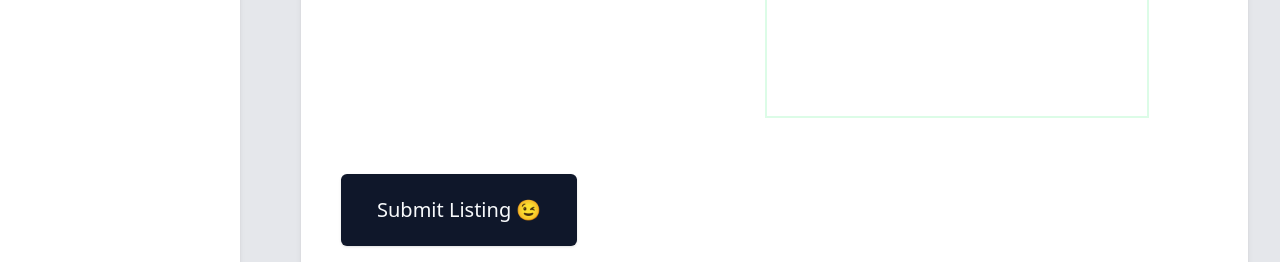
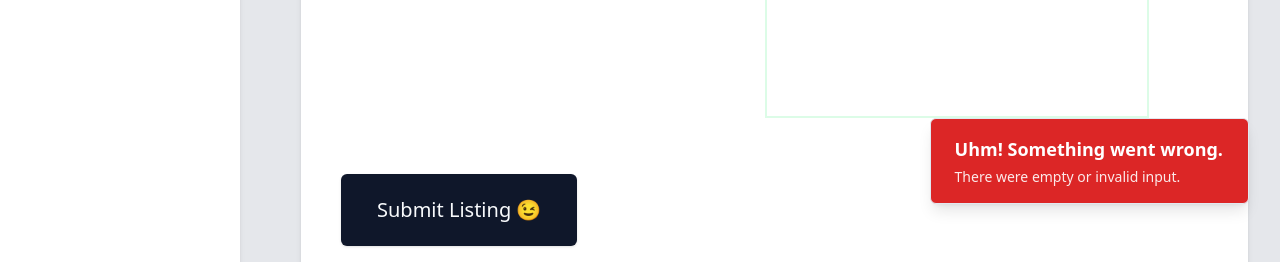
Before and after one commit to Ivanstwan/01-03-billboard-webapp, a React (Vite) app in the folder client/: page /listing/add in a window 1280 px wide. Both pictures are taken after typing "Sample", "Sample", "5", "5", "Sample", "Sample" into the empty fields and a click on the button "Submit Listing 😉". Shown: the part 1410-1672 px from the top of the page. Built offline with nearby package versions, Linux system fonts and the light colour scheme.

Commit message:
[client] add error message

```diff
--- a/client/src/components/custom/error/errorNotification.jsx
+++ b/client/src/components/custom/error/errorNotification.jsx
@@ -5,21 +5,62 @@ const ErrorNotification = () => {
   const { errors, addError, removeError } = useErrorContext();
 
   return errors ? (
-    <div className="fixed bottom-0 right-0 flex flex-col items-end p-8">
-      <div
-        onClick={() => addError('new messagege lorem' + Date.now())}
-        className="fixed left-0 top-20 cursor-pointer"
-      >
-        <span>add error</span>
-      </div>
+    <div className="fixed bottom-[2rem] right-0 z-50 flex flex-col items-end gap-2 p-8 transition-all">
       {errors.map((error) => {
-        return (
-          <div className="animation-try flex">
-            <span className="border border-solid border-red-500 p-4">
-              {error.message}
-            </span>
-          </div>
-        );
+        switch (error.variant) {
+          case 'red':
+            return (
+              <div className="animation-try">
+                <div className="flex rounded-md border border-solid bg-red-600 px-6 py-4 shadow-lg">
+                  <div className="grid gap-1">
+                    <div className="text-lg font-semibold text-white [&+div]:text-sm">
+                      {error.title || 'Error'}
+                    </div>
+                    {error.text && (
+                      <div className="text-base text-white opacity-90">
+                        {error.text}
+                      </div>
+                    )}
+                  </div>
+                </div>
+              </div>
+            );
+
+          case 'green':
+            return (
+              <div className="animation-try">
+                <div className="flex rounded-md border border-solid bg-green-600 px-6 py-4 shadow-lg">
+                  <div className="grid gap-1">
+                    <div className="text-lg font-semibold text-white [&+div]:text-sm">
+                      {error.title || 'Error'}
+                    </div>
+                    {error.text && (
+                      <div className="text-base text-white opacity-90">
+                        {error.text}
+                      </div>
+                    )}
+                  </div>
+                </div>
+              </div>
+            );
+
+          case 'normal':
+          default:
+            return (
+              <div className="animation-try">
+                <div className="flex rounded-md border border-solid bg-white px-6 py-4 shadow-lg">
+                  <div className="grid gap-1">
+                    <div className="text-lg font-semibold [&+div]:text-sm">
+                      {error.title}
+                    </div>
+                    {error.text && (
+                      <div className="text-base opacity-90">{error.text}</div>
+                    )}
+                  </div>
+                </div>
+              </div>
+            );
+        }
       })}
     </div>
   ) : (
--- a/client/src/components/custom/error/style.css
+++ b/client/src/components/custom/error/style.css
@@ -4,8 +4,8 @@
     margin-top: 0px;
   }
   10% {
-    max-height: 40px;
-    margin-top: 2rem;
+    max-height: 5rem;
+    margin-top: 1rem;
     opacity: 1;
     left: 400px;
   }
@@ -18,8 +18,8 @@
   90% {
     opacity: 1;
     left: 0;
-    max-height: 40px;
-    margin-top: 2rem;
+    max-height: 5rem;
+    margin-top: 1rem;
   }
   100% {
     opacity: 0;
@@ -32,7 +32,7 @@
 .animation-try {
   position: relative;
   animation-name: example;
-  animation-duration: 4.8s;
+  animation-duration: 6.8s;
   max-height: 0px;
   left: 400px;
   margin-top: 0px;
--- a/client/src/context/ErrorProvider.jsx
+++ b/client/src/context/ErrorProvider.jsx
@@ -9,10 +9,12 @@ export const useErrorContext = () => {
 export const ErrorProvider = ({ children }) => {
   const [errors, setErrors] = useState([]);
 
-  const addError = (message) => {
+  const addError = ({ title, text, variant = 'normal' }) => {
     const newError = {
       id: Date.now(),
-      message,
+      title,
+      text,
+      variant,
     };
 
     setErrors((prevErrors) => [...prevErrors, newError]);
@@ -32,7 +34,7 @@ export const ErrorProvider = ({ children }) => {
     // Set a timeout to remove all errors after 10 seconds of inactivity
     const timeoutId = setTimeout(() => {
       setErrors([]);
-    }, 7000);
+    }, 9000);
 
     // Cleanup function to clear the timeout if there are state changes
     return () => clearTimeout(timeoutId);
--- a/client/src/pages/AddListing/index.jsx
+++ b/client/src/pages/AddListing/index.jsx
@@ -19,6 +19,7 @@ import {
 } from '@/components/ui/alert-dialog';
 import { addListing } from '@/api/listingApi';
 import { useNavigate } from 'react-router-dom';
+import { useErrorContext } from '@/context/ErrorProvider';
 
 const inputValidation = {
   title: {
@@ -40,6 +41,7 @@ const inputValidation = {
 
 const AddListing = () => {
   const navigate = useNavigate();
+  const { errors, addError, removeError } = useErrorContext();
   const [locationData, setLocationData] = useState({
     title: '',
     address: '',
@@ -148,6 +150,11 @@ const AddListing = () => {
       // prevent modal
       e.preventDefault();
       setError({ ...responseValidation.error });
+      addError({
+        title: 'Uhm! Something went wrong.',
+        text: 'There were empty or invalid input.',
+        variant: 'red',
+      });
     }
   };
 
@@ -162,6 +169,11 @@ const AddListing = () => {
           const result = await addListing(locationData);
 
           if (result?.success) {
+            addError({
+              title: 'Success!',
+              text: 'Adding listing successful.',
+              variant: 'green',
+            });
             return navigate('/listing');
           }
           // setListing(result);
```
